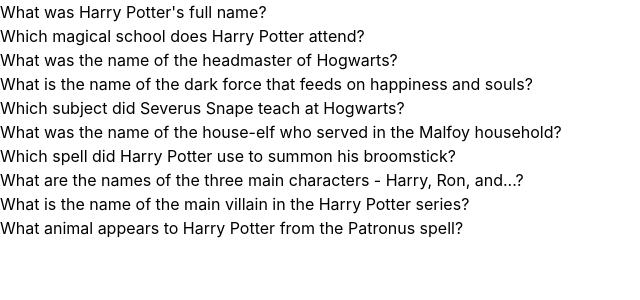
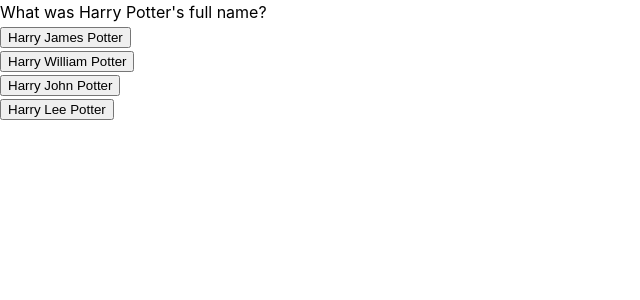
Before and after one commit to Dagzio/Interactive-Quiz-Application, a React (Create React App) app: page / in a window 1280 px wide. Shown: the top 300 px of the page, without its empty margins (0-640 px from the left). Built offline with nearby package versions, Linux system fonts and the light colour scheme.

Commit message:
create and update quiz

```diff
--- a/src/components/Answers/Answers.jsx
+++ b/src/components/Answers/Answers.jsx
@@ -0,0 +1,41 @@
+import { useState } from 'react';
+import Question from 'components/Question/Question';
+
+const Answers = ({ questions }) => {
+  const [currentQuestion, setCurrentQuestion] = useState(0);
+  const [points, setPoints] = useState(0);
+  const question = questions[currentQuestion];
+
+  const handleOptionClick = selectedOption => {
+    selectedOption === question.correctAnswer
+      ? setPoints(points + 1000)
+      : setPoints(points - 1000);
+
+    setCurrentQuestion(currentQuestion + 1);
+  };
+
+  return (
+    <div>
+      {currentQuestion < questions.length ? (
+        <>
+          <Question content={question.question} />
+          <ul>
+            {question.options.map((option, index) => {
+              return (
+                <li key={index}>
+                  <button onClick={() => handleOptionClick(option)}>
+                    {option}
+                  </button>
+                </li>
+              );
+            })}
+          </ul>
+        </>
+      ) : (
+        console.log('END')
+      )}
+    </div>
+  );
+};
+
+export default Answers;
--- a/src/components/App/App.jsx
+++ b/src/components/App/App.jsx
@@ -1,10 +1,12 @@
-import Question from "components/Question/Question";
+// import Question from "components/Question/Question";
 import questions from '../Question/questions.json'
+import Answers from "components/Answers/Answers";
 
 const App = () => {
   return (
     <div>
-      <Question questions={questions} />
+      <Answers questions={questions} />
+
     </div>
   );
 };
--- a/src/components/Question/Question.jsx
+++ b/src/components/Question/Question.jsx
@@ -1,9 +1,7 @@
 
-const Question = ({ questions }) => {
+const Question = ({ content }) => {
     return <div>
-        {questions.map(question => {
-            return <p key={question.id}>{question.question}</p>
-        })}
+       <p>{content}</p>
     </div>
 };
 
--- a/src/components/Question/questions.json
+++ b/src/components/Question/questions.json
@@ -2,52 +2,62 @@
     {
         "id": 1,
         "question": "What was Harry Potter's full name?",
-        "answer": "Harry James Potter"
+        "options": ["Harry James Potter", "Harry William Potter", "Harry John Potter", "Harry Lee Potter"],
+        "correctAnswer": "Harry James Potter"
     },
     {
         "id":2,
         "question": "Which magical school does Harry Potter attend?",
-        "answer": "Hogwarts"
+        "options": ["Ilvermorny", "Beauxbatons Academy of Magic", "Durmstrang Institute", "Hogwarts"],
+        "correctAnswer": "Hogwarts"
     },
     {
         "id":3,
         "question": "What was the name of the headmaster of Hogwarts?",
-        "answer": "Albus Dumbledore"
+        "options": ["Minerva McGonagall", "Severus Snape", "Albus Dumbledore", "Rubeus Hagrid"],
+        "correctAnswer": "Albus Dumbledore"
     },
     {
         "id":4,
         "question": "What is the name of the dark force that feeds on happiness and souls?",
-        "answer": "Dementors"
+        "options": ["Dementors", "Boggarts", "Acromantulas", "Inferi"],
+        "correctAnswer": "Dementors"
     },
     {
         "id":5,
         "question": "Which subject did Severus Snape teach at Hogwarts?",
-        "answer": "Potions"
+        "options": ["Transfiguration", "Potions", "Herbology", "Divination"],
+        "correctAnswer": "Potions"
     },
     {
 
         "id":6,
         "question": "What was the name of the house-elf who served in the Malfoy household?",
-        "answer": "Dobby"
+        "options": ["Winky", "Kreacher", "Dobby", "Hokey"],
+        "correctAnswer": "Dobby"
     },
     {
         "id":7,
         "question": "Which spell did Harry Potter use to summon his broomstick?",
-        "answer": "Accio"
+        "options": ["Expelliarmus", "Alohomora", "Accio", "Expecto Patronum"],
+        "correctAnswer": "Accio"
     },
     {
         "id":8,
         "question": "What are the names of the three main characters - Harry, Ron, and...?",
-        "answer": "Hermione"
+        "options": ["Hermione", "Luna", "Neville", "Draco"],
+        "correctAnswer": "Hermione"
     },
     {
         "id":9,
         "question": "What is the name of the main villain in the Harry Potter series?",
-        "answer": "Voldemort"
+        "options": ["Lucius Malfoy", "Severus Snape", "Bellatrix Lestrange", "Voldemort"],
+        "correctAnswer": "Voldemort"
     },
     {
         "id":10,
         "question": "What animal appears to Harry Potter from the Patronus spell?",
-        "answer": "Deer"
+        "options": ["Dragon", "Unicorn", "Phoenix", "Stag"],
+        "correctAnswer": "Stag"
     }
 ]
```
Also changed, not shown: public/index.html (+0 -10 lines).
